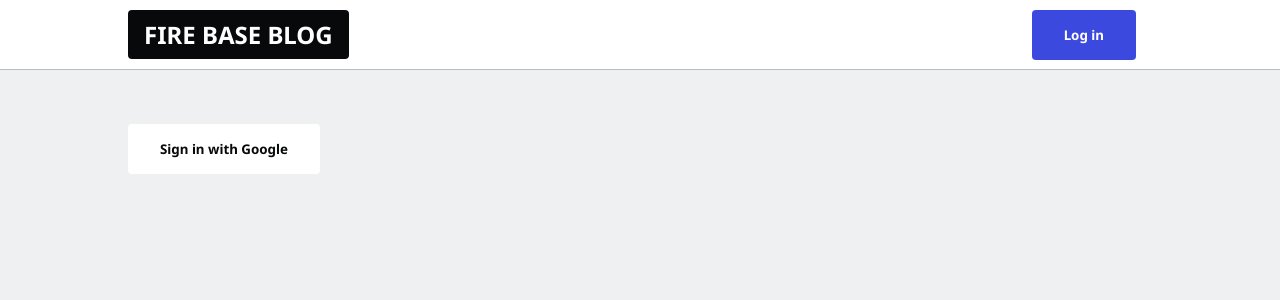
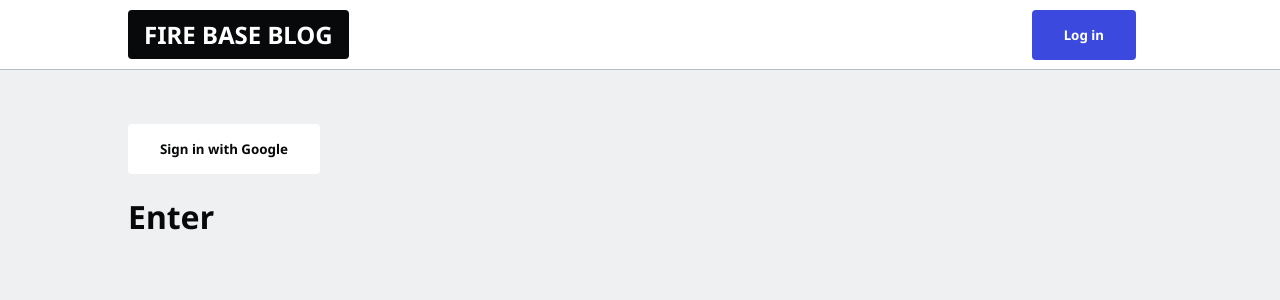
Before and after one commit to jordantannen/FirebaseBlog, a Next.js app: page /enter in a window 1280 px wide. Shown: the top 300 px of the page. Built offline with nearby package versions, Linux system fonts and the light colour scheme; no server answers.

Commit message:
Fix buttons

```diff
--- a/components/Navbar.js
+++ b/components/Navbar.js
@@ -1,7 +1,9 @@
 import Link from "next/link";
+import { UserContext } from "@/lib/context";
+import { useContext } from "react";
 
 export default function Navbar() {
-    const { user, username } = {};
+    const { user, username } = useContext(UserContext);
 
     return (
         <nav className="navbar">
--- /dev/null
+++ b/lib/hooks.js
@@ -0,0 +1,27 @@
+import { auth, firestore } from '../lib/firebase';
+import { useEffect, useState } from 'react';
+import { useAuthState } from 'react-firebase-hooks/auth';
+
+// Custom hook to read  auth record and user profile doc
+export function useUserData() {
+  const [user] = useAuthState(auth);
+  const [username, setUsername] = useState(null);
+
+  useEffect(() => {
+    // turn off realtime subscription
+    let unsubscribe;
+
+    if (user) {
+      const ref = firestore.collection('users').doc(user.uid);
+      unsubscribe = ref.onSnapshot((doc) => {
+        setUsername(doc.data()?.username);
+      });
+    } else {
+      setUsername(null);
+    }
+
+    return unsubscribe;
+  }, [user]);
+
+  return { user, username };
+}
--- a/pages/_app.js
+++ b/pages/_app.js
@@ -2,10 +2,14 @@ import '@/styles/globals.css'
 import Navbar from '../components/Navbar'
 import { Toaster } from 'react-hot-toast'
 import { UserContext } from '../lib/context'
+import { useUserData } from '../lib/hooks';
 
 export default function App({ Component, pageProps }) {
+
+  const userData = useUserData()
+
   return (
-    <UserContext.Provider value={{user: {}, username: 'Jordan'}}>
+    <UserContext.Provider value={userData}>
       <Navbar/>
       <Component {...pageProps} />
       <Toaster/>
--- a/pages/enter.js
+++ b/pages/enter.js
@@ -1,20 +1,30 @@
 import { auth, googleAuthProvider } from "../lib/firebase"
+import { useContext } from "react"
+import { UserContext } from '../lib/context'
 
 export default function EnterPage(props) {
-    const user = null
-    const username = null
+    const { user, username } = useContext(UserContext)
+    // const user = null;
+    // const username = null;
+
 
     return (
         <main>
-            {/* If user signed out, show sign in button,  signed out, show signout button,
+            {/* If user signed out, show sign in button,  signed out, show signin button,
             signed in but no user name, requests the username form */}
-            {user ? !username ? <UsernameForm/> : <SignOutButton/> : <SignInButton/> }
+            {user ?
+                !username ? <UsernameForm /> : <SignOutButton />
+                :
+                <SignInButton />
+            }
+            <h1>Enter</h1>
         </main>
     )
 
     function SignInButton() {
         const signInWithGoogle = async () => {
             await auth.signInWithPopup(googleAuthProvider)
+            console.log("Sign in...")
         }
 
         return (
@@ -25,10 +35,17 @@ export default function EnterPage(props) {
     }
 
     function SignOutButton() {
-        return <button onClick={() => auth.signOut()}>Sign Out</button>
+        return (
+            <h1>test</h1>,
+            <button onClick={() => auth.signOut()}>
+                Sign Out
+            </button>
+            )
     }
 
     function UsernameForm() {
-        return null;
+        return (
+            <h1>form</h1>
+        );
     }
 }
```
